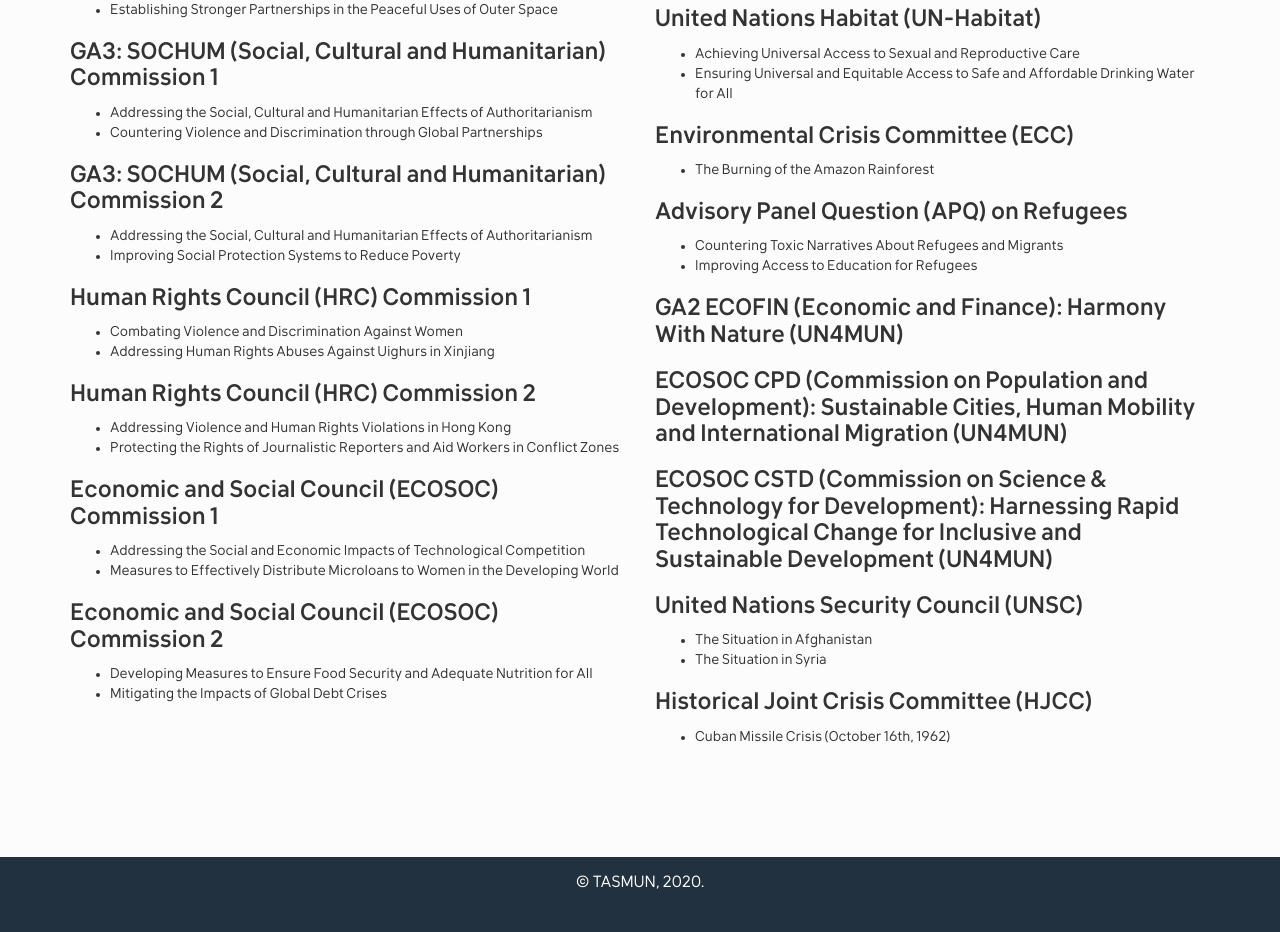
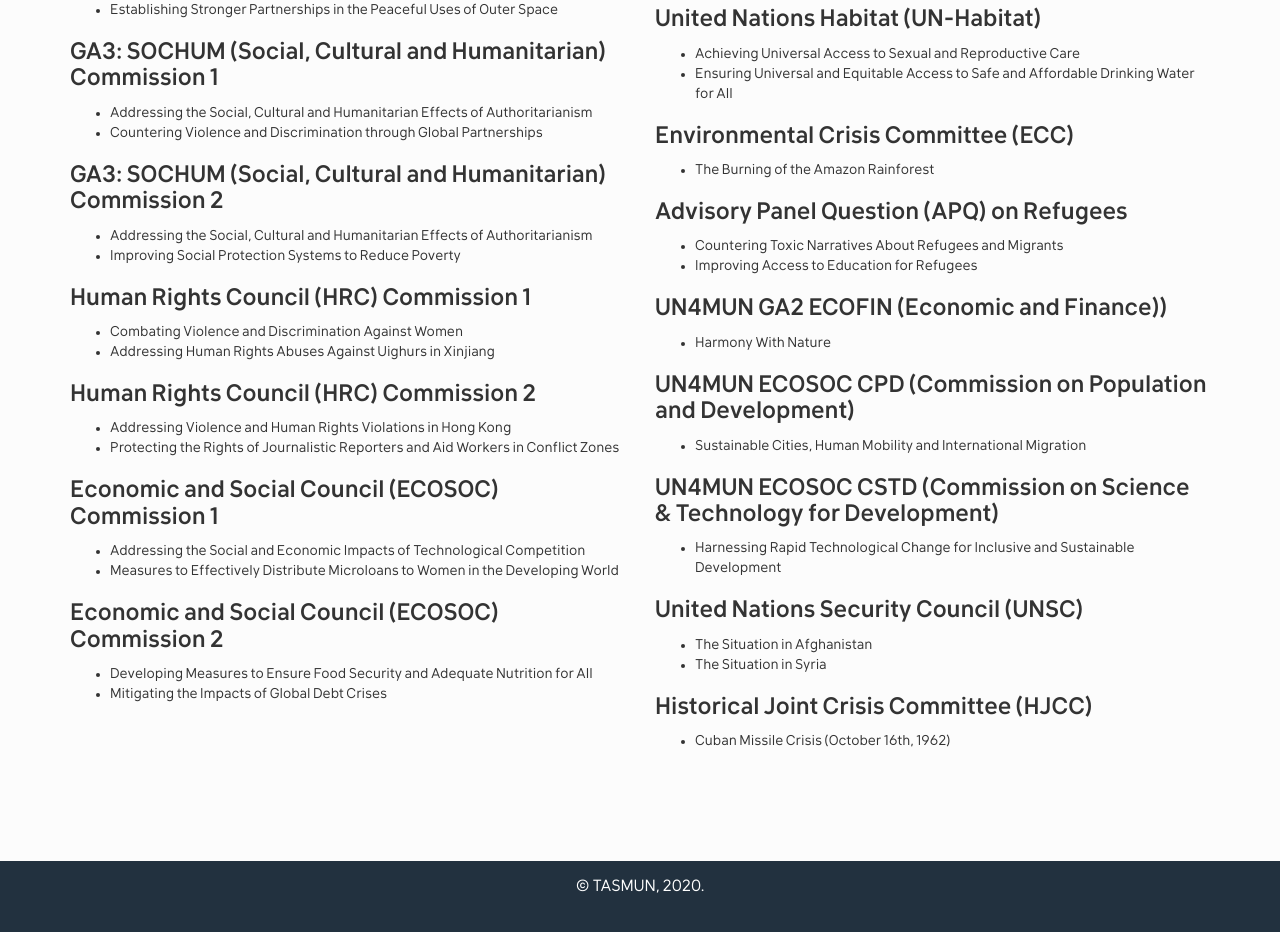
Before and after one commit to alexandernext/tasmun, a Jekyll site: the page built from committees.html, in a window 1280 px wide. Shown: the part 653-1585 px from the top of the page. Built offline with Jekyll 4.4.1, drawn with Linux system fonts in a browser that asks for light colours; some web fonts are replaced.

Commit message:
Update committees.html

```diff
--- a/committees.html
+++ b/committees.html
@@ -184,16 +184,28 @@
     </ul>
   </div>
   <div class="item">
-    <h3 class="item-title">GA2 ECOFIN (Economic and Finance): Harmony With Nature (UN4MUN)</h3>
+    <h3 class="item-title">UN4MUN GA2 ECOFIN (Economic and Finance))</h3>
+    <ul>
+      <li>
+        Harmony With Nature
+      </li>
+    </ul>
   </div>
   <div class="item">
-    <h3 class="item-title">ECOSOC CPD (Commission on Population and Development): Sustainable
-      Cities, Human Mobility and International Migration (UN4MUN)</h3>
+    <h3 class="item-title">UN4MUN ECOSOC CPD (Commission on Population and Development)</h3>
+    <ul>
+      <li>
+        Sustainable Cities, Human Mobility and International Migration
+      </li>
+    </ul>
   </div>
   <div class="item">
-    <h3 class="item-title">ECOSOC CSTD (Commission on Science & Technology for Development):
-      Harnessing Rapid Technological Change for Inclusive and Sustainable
-      Development (UN4MUN)</h3>
+    <h3 class="item-title">UN4MUN ECOSOC CSTD (Commission on Science & Technology for Development)</h3>
+     <ul>
+      <li>
+        Harnessing Rapid Technological Change for Inclusive and Sustainable Development
+      </li>
+    </ul>
   </div>
   <div class="item">
     <h3 class="item-title">
```
